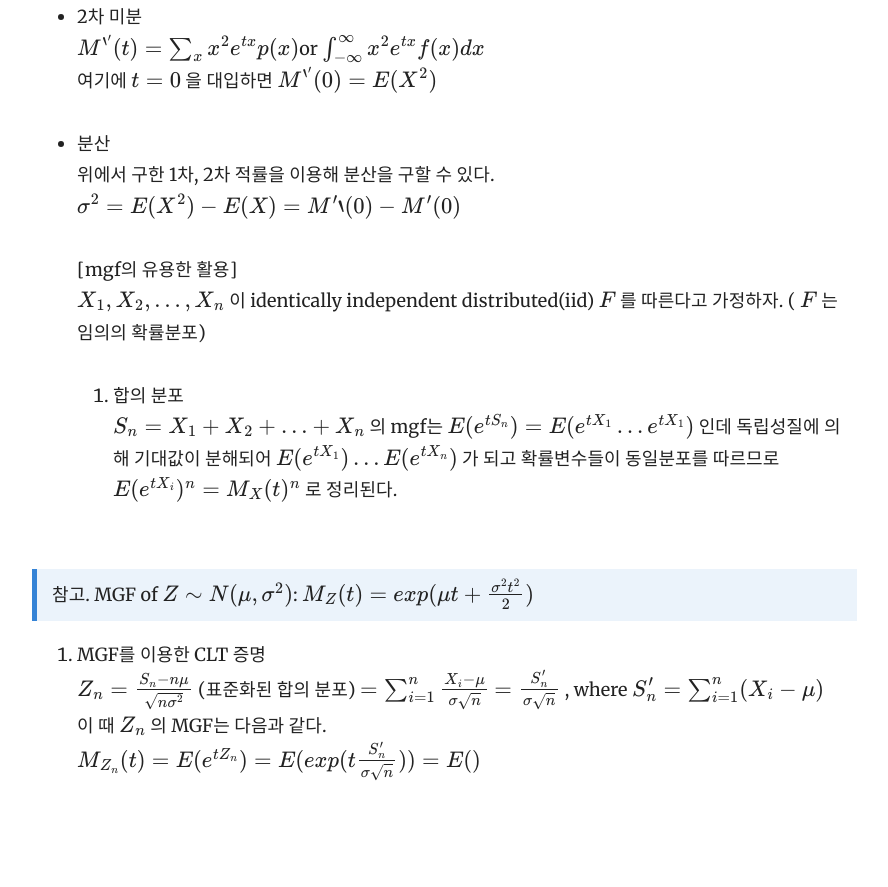
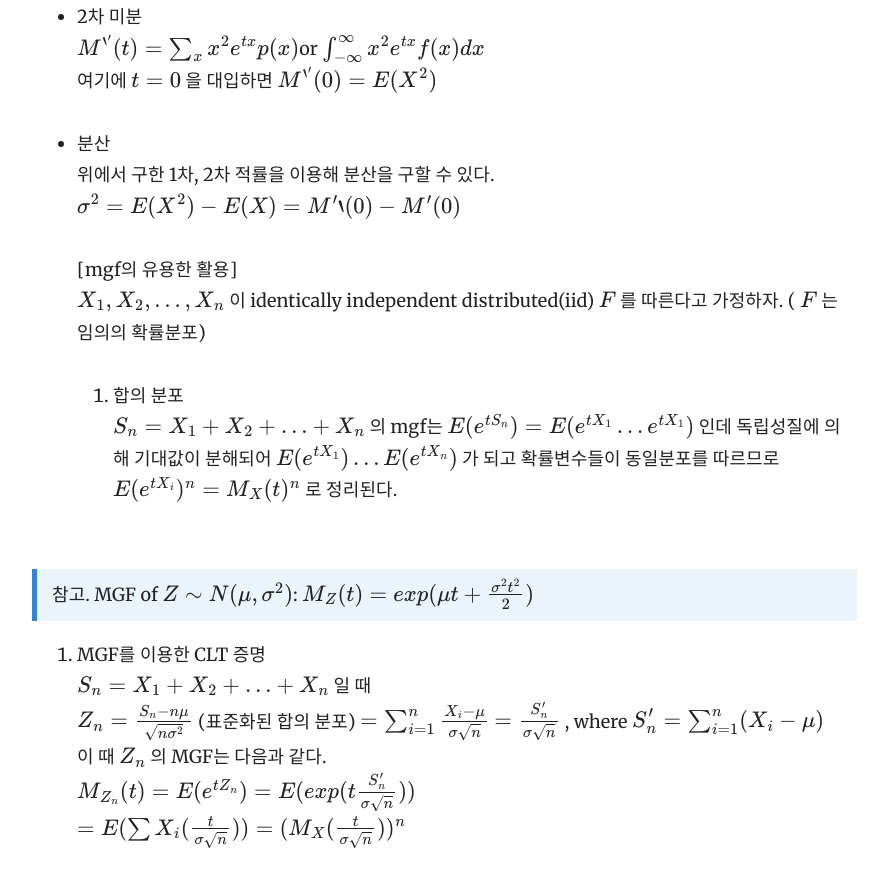
Before and after one commit to yrk3434/yrk3434.github.io, a Jekyll site: the page built from _docs/Theory/Mathematical Statistics.md, in a window 1280 px wide and 900 px high, scrolled down 2303 px. Shown: the top 887 px of the window, without its empty margins (343-1231 px from the left). Built offline with Jekyll 4.4.1, drawn with Linux system fonts in a browser that asks for light colours; formulas are drawn with MathJax 3; before the commit the page ends 3136 px from its top, so only the background shows below that.

Commit message:
Update Mathematical Statistics.md

```diff
--- a/_docs/Theory/Mathematical Statistics.md
+++ b/_docs/Theory/Mathematical Statistics.md
@@ -75,8 +75,10 @@ $ X_1, X_2, ..., X_n $ 이 identically independent distributed(iid) $ F $ 를
 > 참고. MGF of $ Z \sim  N(\mu, \sigma^2) $: $ M_Z(t) = exp(\mu t + \frac{\sigma^2 t^2}{2}) $
 
 2. MGF를 이용한 CLT 증명 <br/>
+  $ S_n = X_1 + X_2 + ... + X_n $ 일 때 <br/>
   $ Z_n  =  \frac{S_n- n \mu}{\sqrt{ n \sigma^2 }} $ (표준화된 합의 분포)
   $ = \sum_{i=1}^n \frac{ X_i - \mu }{ \sigma \sqrt{n} } $
   $ = \frac{ S_n' }{ \sigma \sqrt{n} }  $ ,  where $ S_n' = \sum_{i=1}^n ( X_i - \mu ) $ <br/>
   이 때 $ Z_n $ 의 MGF는 다음과 같다.  <br/>
-  $ M_{Z_n}(t) = E(e^{t Z_n}) = E( exp( t \frac{S_n'}{ \sigma \sqrt{n} } ) ) = E() $ <br/>
+  $ M_{Z_n}(t) = E(e^{t Z_n}) = E( exp( t \frac{S_n'}{ \sigma \sqrt{n} } ) ) $  <br/>
+  $ = E( \sum X_i (\frac{t}{ \sigma \sqrt{n} })  )  =  ( M_X( \frac{t}{\sigma \sqrt{n} }  ) )^n $ <br/>
```
